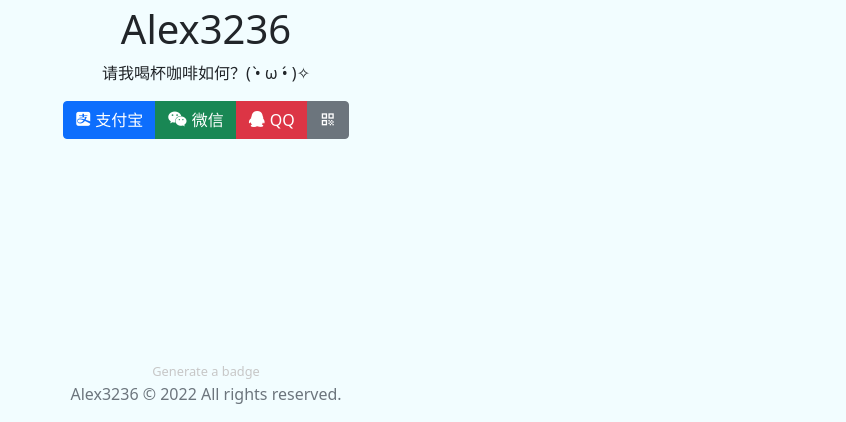
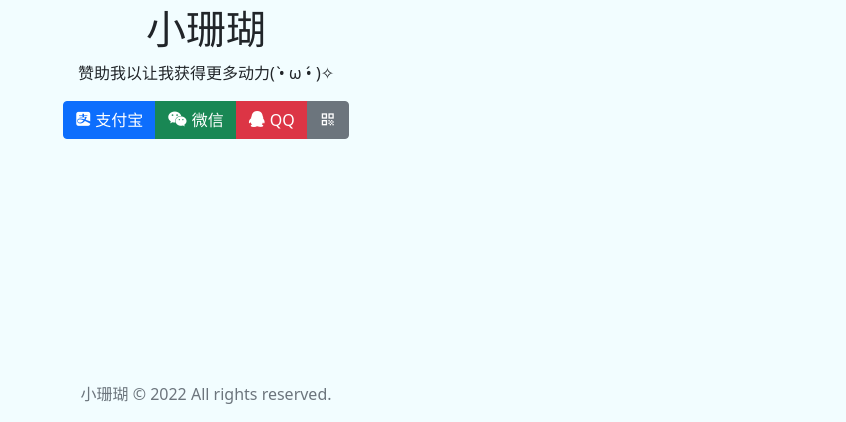
Before and after one commit to SmallCoral/pay.smallcoral, a plain HTML site: page index.html in a window 1280 px wide. Shown: the part 378-800 px from the top of the page, without its empty margins (434-1280 px from the left). Drawn offline with nearby package versions, Linux system fonts and the light colour scheme; files whose address does not match are found by name.

Commit message:
Update index.html

```diff
--- a/index.html
+++ b/index.html
@@ -22,18 +22,16 @@
     <title>(～￣▽￣)～</title>
     <script>
         const settings = {
-            avatar: "2706992599", // 头像 URL，也可为 QQ 号 (e.g. 2706992599) 或 Github 用户名 (e.g. @alex3236)
-            name: "Alex3236", // 头像下的昵称
-            sign: "请我喝杯咖啡如何？( •̀ ω •́ )✧", // 个性签名 (提示文字)
-            background: "#F2FDFF", // 背景颜色代码，也可为图片 URL (e.g. https://www.dmoe.cc/random.php)
-            hide_badge_generator: false // 是否隐藏徽章生成器
+            avatar: "2153958001",
+            name: "小珊瑚",
+            sign: "赞助我以让我获得更多动力( •̀ ω •́ )✧",
+            background: "#F2FDFF",
+            hide_badge_generator: true
         }
         const urls = {
-            // 你可以使用草料二维码等二维码识别工具识别你的支付二维码，获取链接
-            // 把某个参数放空或删除，则不显示对应按钮
-            alipay: "https://qr.alipay.com/fkx19308fmhdodse4a7vu41?t=1638630319334", // 支付宝二维码链接
-            wechat: "wxp://f2f0ztGfw9u3WagBbDHikaGEZuDB_d9QsPzjcn1YWu_hzW8", // 微信二维码链接
-            qq: "https://i.qianbao.qq.com/wallet/sqrcode.htm?m=tenpay&f=wallet&a=1&ac=CAEQ19vligoY3K2tjQY%3D_xxx_sign&u=2706992599&n=Alex3236" // QQ 二维码链接
+            alipay: "https://qr.alipay.com/fkx12173hmxeky2nqkirjac?t=1647724853396",
+            wechat: "wxp://f2f07DHOoVaQengKEaVYfE2yN-Gx5bbmOmR1DxnU-RPYd7aL9G4jcPwDJT_mreMUFwQe",
+            qq: "https://i.qianbao.qq.com/wallet/sqrcode.htm?m=tenpay&f=wallet&u=2153958001&a=1&n=%E5%B0%8F%E7%8F%8A%E7%91%9A&ac=CAEQ8ZSLgwgY-pjZkQY%3D_xxx_sign"
         }
     </script>
 </head>
```
